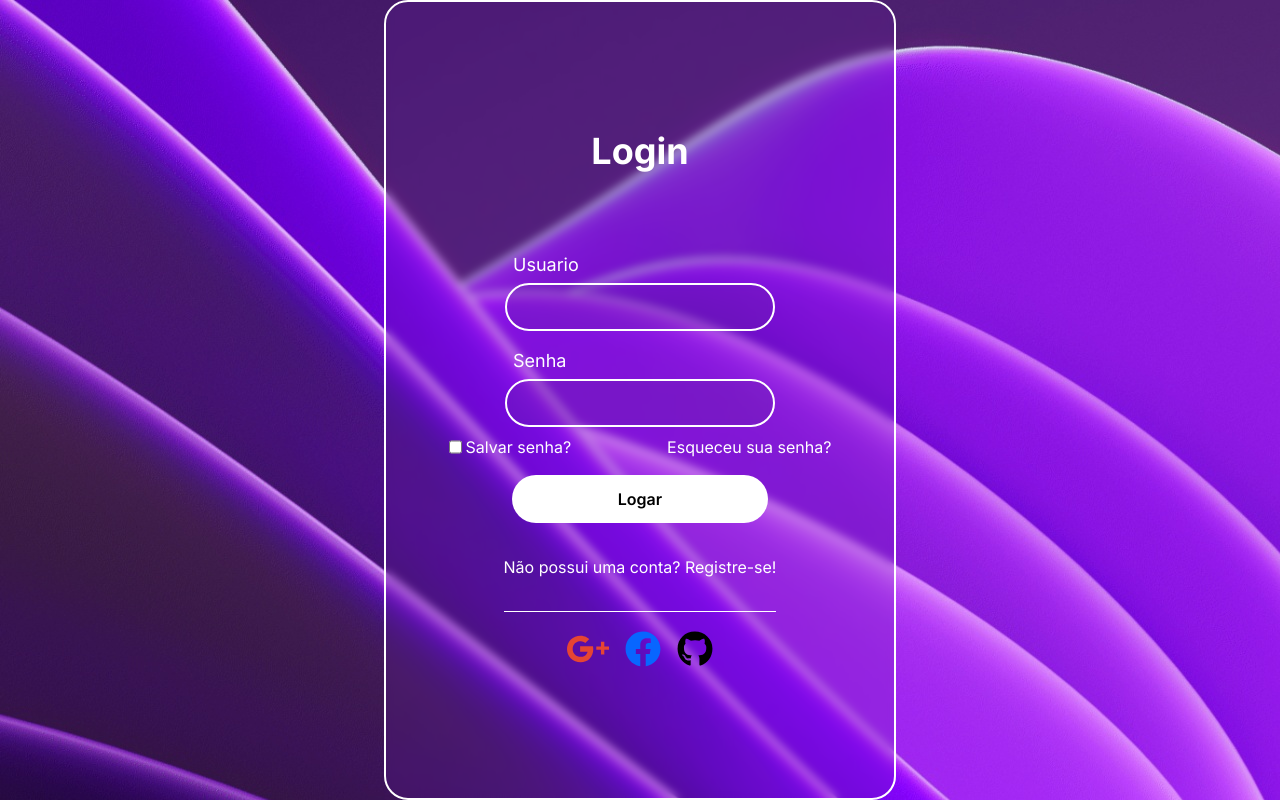
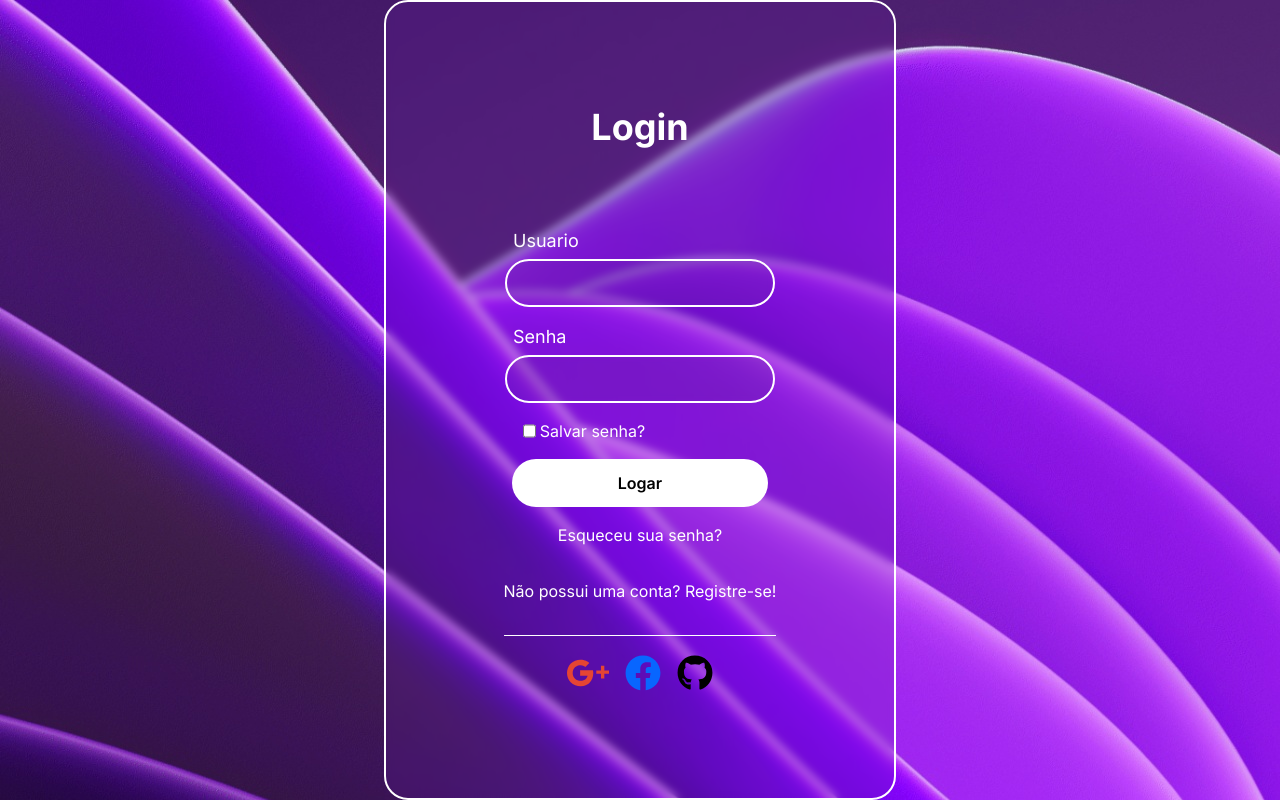
Before and after one commit to EduardoScrobote/auth-template, a Next.js app: page / in a window 1280 px wide. Built offline with nearby package versions, Linux system fonts and the light colour scheme.

Commit message:
fix: login-page

```diff
--- a/app/register/page.tsx
+++ b/app/register/page.tsx
@@ -4,10 +4,10 @@ import React from "react";
 
 function page() {
   return (
-    <>
+    <div className="w-full ">
       <RegisterMobile />
       <RegisterDesktop />
-    </>
+    </div>
   );
 }
 
--- a/components/Input/Input.tsx
+++ b/components/Input/Input.tsx
@@ -4,13 +4,15 @@ import { Input } from "./InputProps";
 
 function Input({ size, name }: Input) {
   return (
-    <div className="w-[100%]flex items-center mt-4 justify-center">
-      <div>
-        <p className="text-white text-lg mb-1 ml-2 self-start">{name}</p>
-        <input
-          type="text"
-          className={`w-[${size}] h-12 outline-none bg-purple-800 rounded-3xl bg-clip-padding backdrop-filter backdrop-blur-sm bg-opacity-20 text-white border-2 border-white focus:border-purple-500 ease-out duration-500 p-4`}
-        />
+    <div className="w-full flex items-center mt-4 justify-center">
+      <div className="w-full justify-center items-center flex flex-col">
+        <div>
+          <p className="text-white text-lg mb-1 ml-2">{name}</p>
+          <input
+            type="text"
+            className={`w-[${size}] h-12 outline-none bg-purple-800 rounded-3xl bg-clip-padding backdrop-filter backdrop-blur-sm bg-opacity-20 text-white border-2 border-white focus:border-purple-500 ease-out duration-500 p-4`}
+          />
+        </div>
       </div>
     </div>
   );
--- a/components/Login/LoginDesktop.tsx
+++ b/components/Login/LoginDesktop.tsx
@@ -10,18 +10,15 @@ function LoginDesktop() {
       <h1 className="mb-16 text-white text-4xl font-bold">Login</h1>
       <Input size="24rem" name="Usuario" />
       <Input size="24rem" name="Senha" />
-
-      <div className="flex flex-row gap-24 mt-2">
-        <div className="flex">
-          <input type="checkbox" className="mr-1" />
-          <p className="text-white text-md">Salvar senha?</p>
-        </div>
-        <p className="text-white text-md hover:cursor-pointer hover:text-cyan-300">
-          Esqueceu sua senha?
-        </p>
+      <div className="flex w-full justify-center mt-4 mr-28">
+        <input type="checkbox" className="mr-1" />
+        <p className="text-white text-md">Salvar senha?</p>
       </div>
       <div className="flex flex-col justify-center items-center border-b border-white">
         <Button size="16rem" name="Logar" />
+        <p className="text-white text-md hover:cursor-pointer mt-4 hover:text-cyan-300">
+          Esqueceu sua senha?
+        </p>
         <p className="mt-8 mb-8 hover:cursor-default">
           Não possui uma conta?{" "}
           <a href="/register" className="hover:text-cyan-300">
--- a/components/Login/LoginMobile.tsx
+++ b/components/Login/LoginMobile.tsx
@@ -11,7 +11,7 @@ function Mobile() {
       <Input size="14rem" name="Usuario" />
       <Input size="14rem" name="Senha" />
 
-      <div className="flex flex-row gap-4 mt-2">
+      <div className="flex flex-row gap-2 mt-2">
         <div className="flex">
           <input type="checkbox" className="mr-1" />
           <p className="text-white text-sm">Salvar senha?</p>
--- a/components/Register/RegisterDesktop.tsx
+++ b/components/Register/RegisterDesktop.tsx
@@ -9,8 +9,8 @@ import { FaFacebook, FaGithub } from "react-icons/fa";
 function Desktop() {
   if ([BreakPoint.DESKTOP].includes(useBreakPoint())) {
     return (
-      <div className="w-full h-screen flex justify-center items-center bg-purple">
-        <div className="w-[40%] h-[50rem] flex justify-center flex-col items-center bg-purple-800 rounded-3xl bg-clip-padding backdrop-filter backdrop-blur-sm bg-opacity-20 text-white border-2 border-white">
+      <div className="w-full bg-red-300 h-screen flex justify-center items-center bg-purple">
+        <div className="w-[40%] h-[50rem] flex justify-center flex-col items-center bg-purple-800 rounded-3xl backdrop-filter backdrop-blur-sm bg-opacity-20 text-white border-2 border-white">
           <h1 className="mb-16 text-white text-4xl font-bold">Registre-se</h1>
           <Input size="24rem" name="Usuario" />
           <Input size="24rem" name="E-mail" />
--- a/components/Register/RegisterMobile.tsx
+++ b/components/Register/RegisterMobile.tsx
@@ -10,7 +10,7 @@ function RegisterMobile() {
   if ([BreakPoint.MOBILE, BreakPoint.TABLET].includes(useBreakPoint())) {
     return (
       <div className="w-full h-screen flex justify-center items-center bg-purple">
-        <div className="w-full h-screen flex justify-center flex-col items-center">
+        <div className="w-full  h-screen flex justify-center flex-col items-center">
           <h1 className="mb-16 text-white text-4xl font-bold">Registre-se</h1>
           <Input size="14rem" name="Usuario" />
           <Input size="14rem" name="E-mail" />
```
